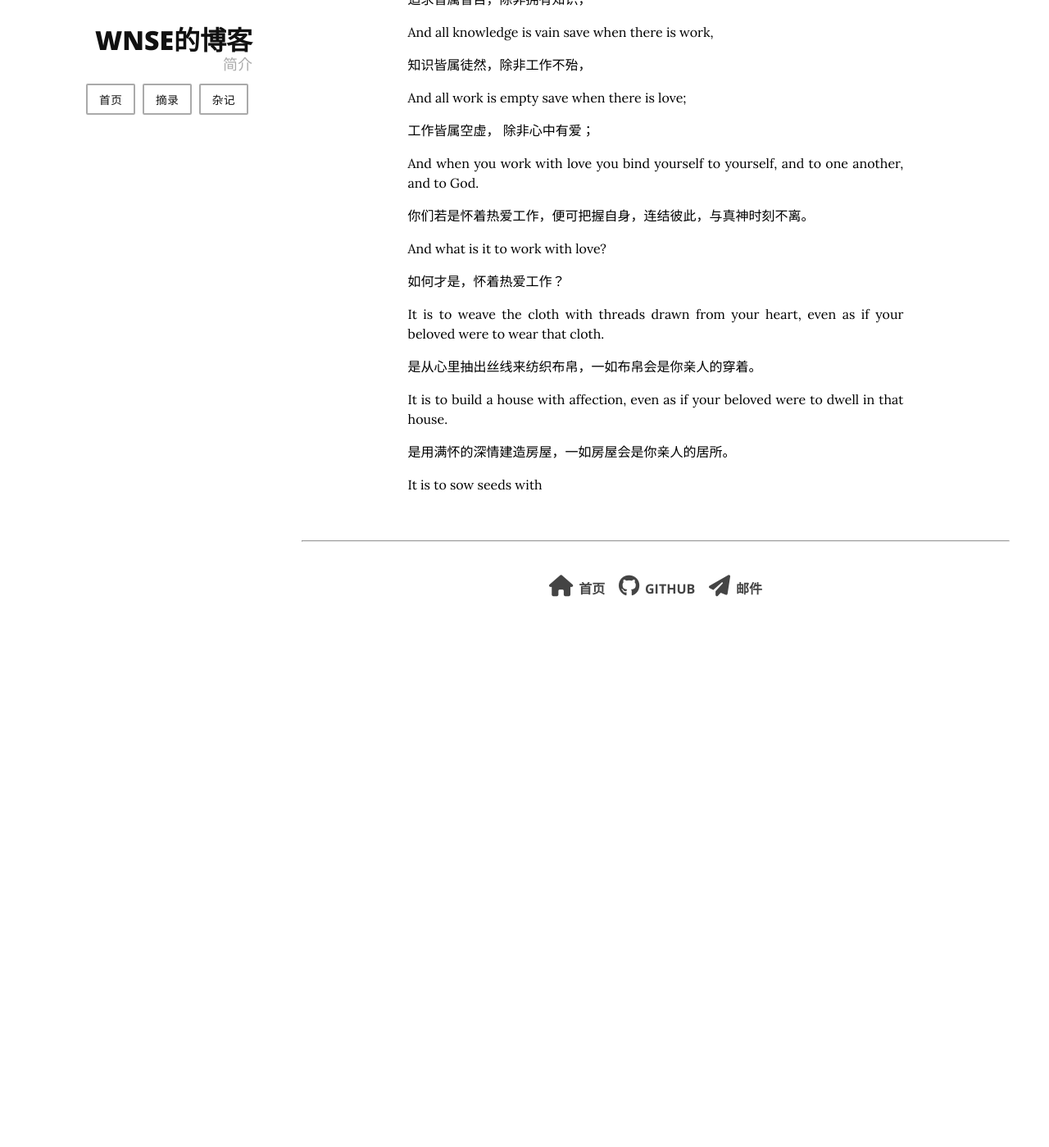
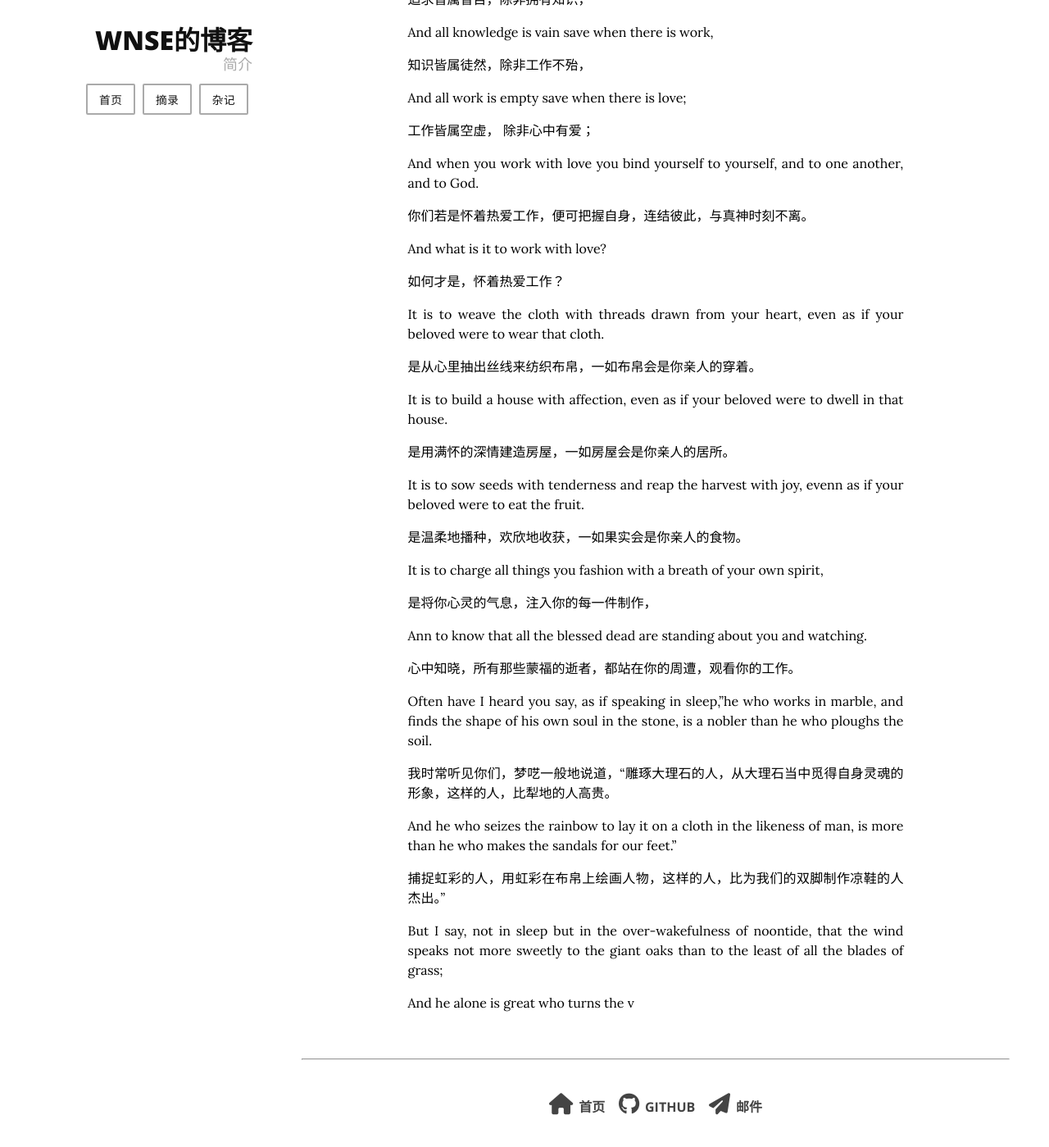
Before and after one commit to wnse/wnse.github.io, a Jekyll site: the page built from _notes/The-Prophet-On-Work.md, in a window 1280 px wide and 1400 px high, scrolled down 1630 px. Shown: the whole window at 82% size. Built offline with Jekyll 4.4.1, drawn with Linux system fonts in a browser that asks for light colours; nearby versions of some CDN libraries; before the commit the page ends 2398 px from its top, so only the background shows below that.

Commit message:
vault backup: 2021-08-31 12:07:57

```diff
--- a/_notes/The-Prophet-On-Work.md
+++ b/_notes/The-Prophet-On-Work.md
@@ -94,4 +94,26 @@ It is to build a house with affection, even as if your beloved were to dwell in
 
 是用满怀的深情建造房屋，一如房屋会是你亲人的居所。
 
-It is to sow seeds with
+It is to sow seeds with tenderness and reap the harvest with joy, evenn as if your beloved were to eat the fruit.
+
+是温柔地播种，欢欣地收获，一如果实会是你亲人的食物。
+
+It is to charge all things you fashion with a breath of your own spirit,
+
+是将你心灵的气息，注入你的每一件制作，
+
+Ann to know that all the blessed dead are standing about you and watching.
+
+心中知晓，所有那些蒙福的逝者，都站在你的周遭，观看你的工作。
+
+Often have I heard you say, as if speaking in sleep,"he who works in marble, and finds the shape of his own soul in the stone, is a nobler than he who ploughs the soil.
+
+我时常听见你们，梦呓一般地说道，“雕琢大理石的人，从大理石当中觅得自身灵魂的形象，这样的人，比犁地的人高贵。
+
+And he who seizes the rainbow to lay it on a cloth in the likeness of man, is more than he who makes the sandals for our feet."
+
+捕捉虹彩的人，用虹彩在布帛上绘画人物，这样的人，比为我们的双脚制作凉鞋的人杰出。”
+
+But I say, not in sleep but in the over-wakefulness of noontide, that the wind speaks not more sweetly to the giant oaks than to the least of all the blades of grass;
+
+And he alone is great who turns the v
```
